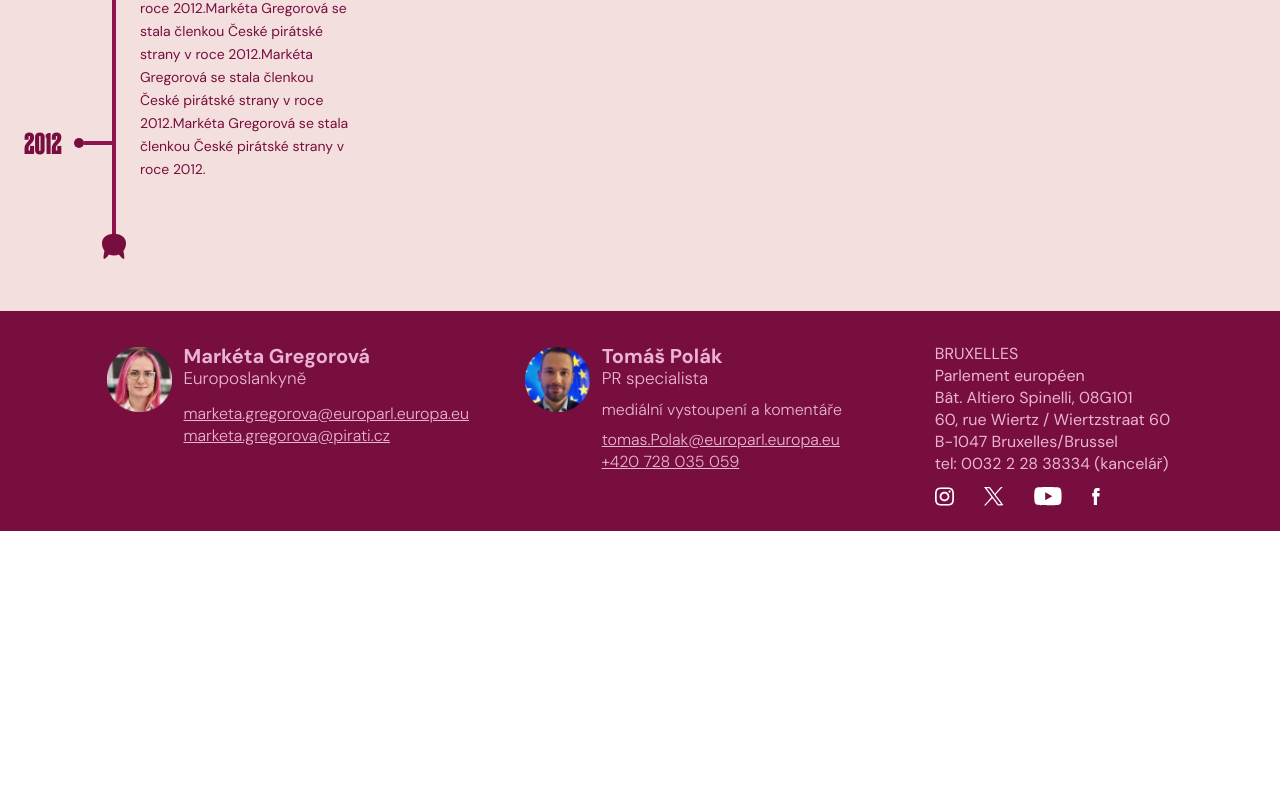
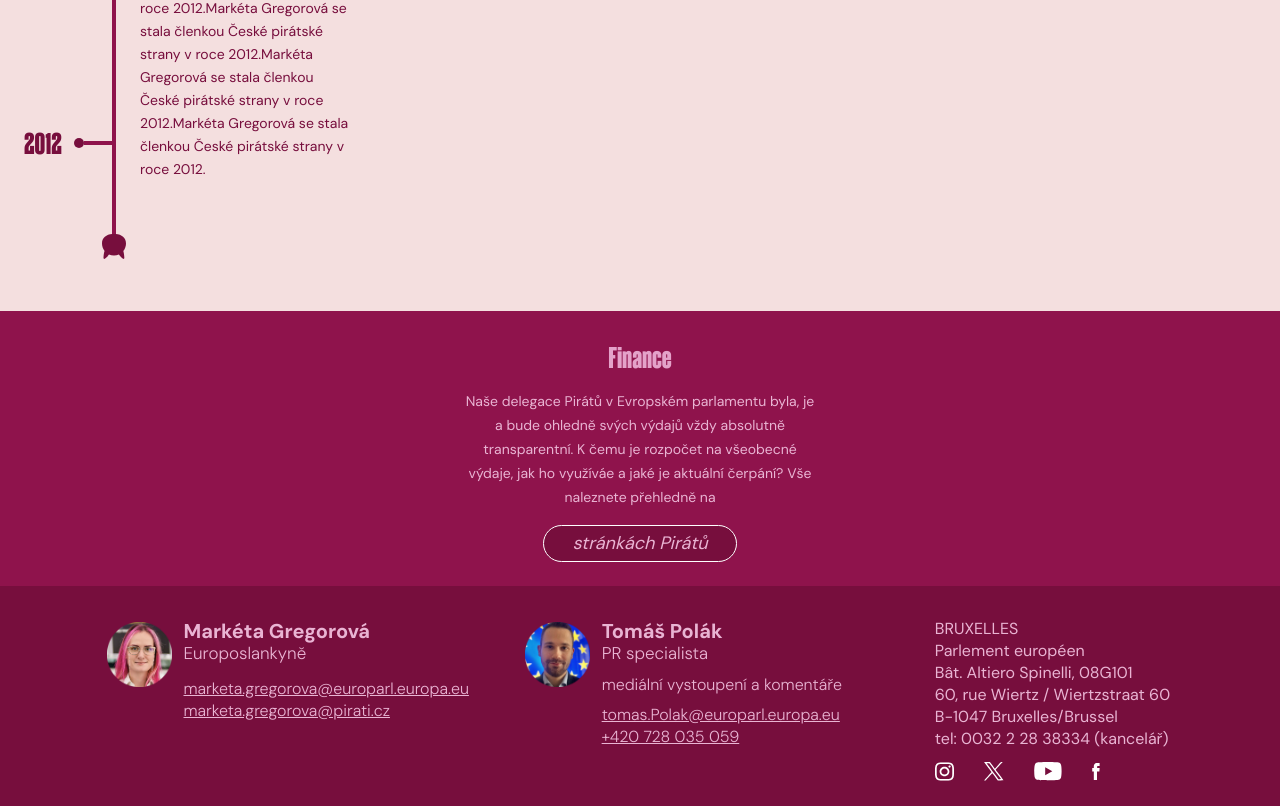
Before and after one commit to caroluxurians/mgreg, a Next.js app: page /o-mne in a window 1280 px wide. Shown: the part 1629-2435 px from the top of the page. Before the commit the page ends 2160 px from the top, so only its background shows below. Built offline with nearby package versions, Linux system fonts and the light colour scheme.

Commit message:
o mne finance init

```diff
--- a/app/(sections)/o-mne/page.tsx
+++ b/app/(sections)/o-mne/page.tsx
@@ -3,6 +3,7 @@ import HeaderMobile from "@/app/components/HeaderMobile";
 import Image from "next/image";
 import TimelineBulletPoint from "./TimelineBulletPoint";
 import TimelineEvent from "./TimelineEvent";
+import LabelDark from "@/app/components/LabelDark";
 
 const OMne = () => {
   return (
@@ -82,6 +83,18 @@ const OMne = () => {
             </div>
           </div>
         </div>
+
+        <div className="bg-red-pink pt-8 pb-6">
+          <div className="w-[350px] text-light-pink mx-auto flex flex-col items-center gap-4">
+            <div className="font-heading text-red-pink-light text-[30px]/[30px]">
+              Finance
+            </div>
+            <div className="text-center text-[14px]/[24px]">
+              Naše delegace Pirátů v Evropském parlamentu byla, je a bude ohledně svých výdajů vždy absolutně transparentní. K čemu je rozpočet na všeobecné výdaje, jak ho využíváe a jaké je aktuální čerpání? Vše naleznete přehledně na
+            </div>
+            <LabelDark content="stránkách Pirátů" />
+          </div>
+        </div>
       </main>
     </div>
   );
```
Also changed, not shown: public/cat-curious-upsidedown.svg (added).
